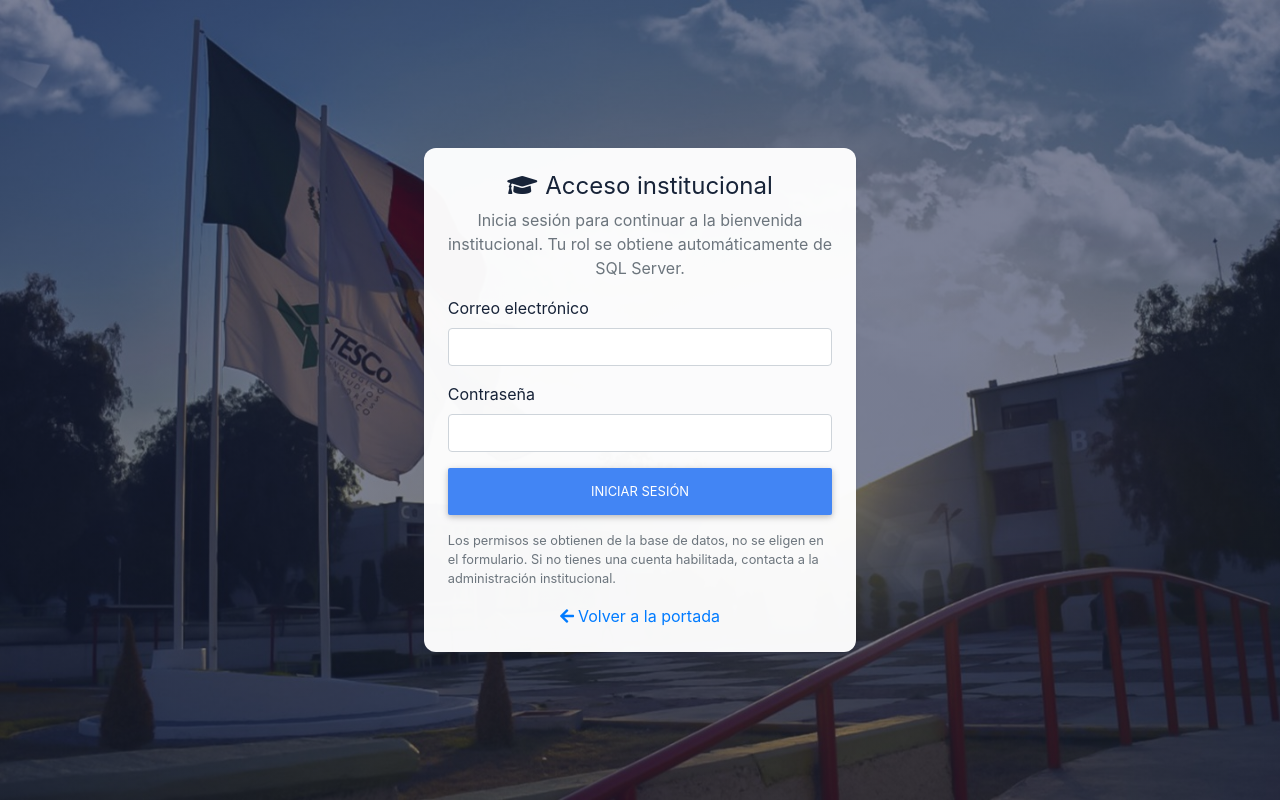
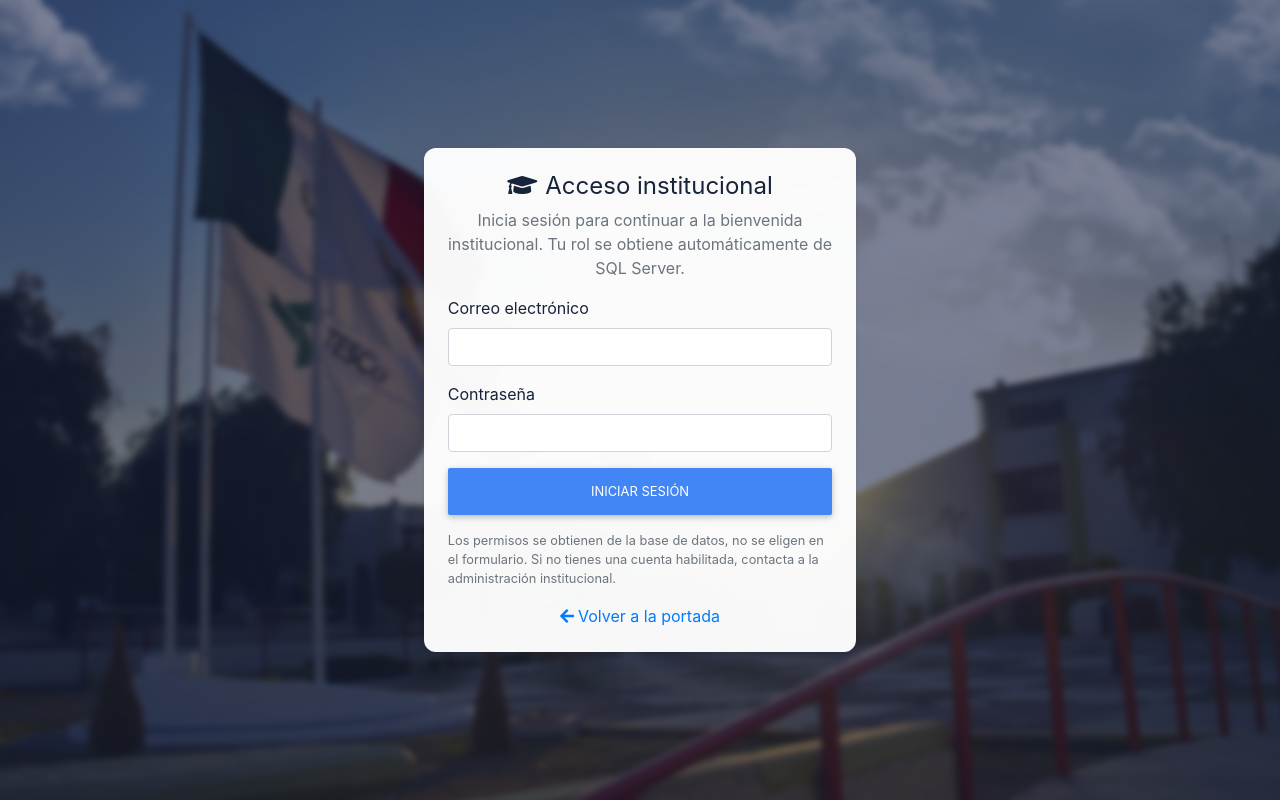
Before and after one commit to Floris0703/Proyecto-Investigadores, a PHP site: page /Landing/login.php in a window 1280 px wide. Run offline with PHP 8.4, Linux system fonts and the light colour scheme; some libraries are stand-ins or nearby versions.

Commit message:
style(landing): suavizar imagen de fondo del login sin difuminar formulario

```diff
--- a/Landing/login.php
+++ b/Landing/login.php
@@ -22,16 +22,26 @@ header('Cache-Control: no-store');
   <link rel="stylesheet" href="https://use.fontawesome.com/releases/v5.11.2/css/all.css">
   <style>
     body.tesco-login {
+      min-height: 100vh;
+      background-color: #172338;
+    }
+    body.tesco-login::before {
+      content: "";
+      position: fixed;
+      inset: -8px;
+      z-index: 0;
       background: linear-gradient(rgba(14, 24, 62, .55), rgba(14, 24, 62, .55)),
-                  url('images/tesco%20banderas.jpeg') center center / cover no-repeat fixed;
-      min-height: 100vh;
+                  url('images/tesco%20banderas.jpeg') center center / cover no-repeat;
+      filter: blur(3px);
+      pointer-events: none;
+    }
+    .tesco-login main {
+      position: relative;
+      z-index: 1;
     }
     .tesco-login .card {
       background-color: rgba(255, 255, 255, .97);
       border-radius: .75rem;
-    }
-    @media (max-width: 767.98px) {
-      body.tesco-login { background-attachment: scroll; }
     }
   </style>
 </head>
```
